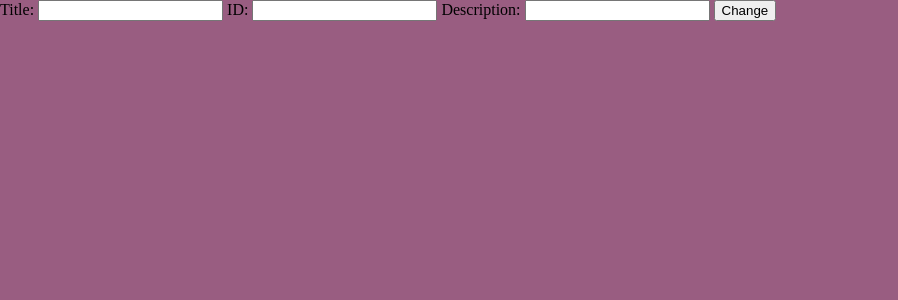
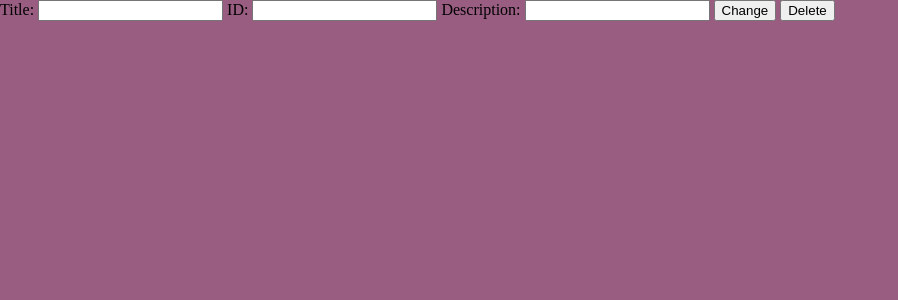
Before and after one commit to zlatililova/InstAdvisor, a Django app: page /profile/ in a window 1280 px wide. Shown: the part 74-374 px from the top of the page, without its empty margins (0-898 px from the left). Run offline with Django 4.2, Linux system fonts and the light colour scheme; data comes from the database, SQL or seed files in the repository; both versions use the stored data as it was after the commit; some libraries are stand-ins or nearby versions; some web fonts are replaced.

Commit message:
Repair CRUD functions

```diff
--- a/InstAdvisor/instadvisor/advisor/templates/advisor/profile.html
+++ b/InstAdvisor/instadvisor/advisor/templates/advisor/profile.html
@@ -8,7 +8,7 @@
         }
     </style>
 
-<form action="{% url 'profile' %}" method="get">
+<form action="{% url 'profile' %}" >
     {% csrf_token %}
     <label>Title: </label>
     <input type="text" name="title" />
@@ -16,7 +16,8 @@
     <input type="text" name="id" />
     <label>Description: </label>
     <input type="text" name="execrpt" />
-    <button class="btn btn-primary" type="submit">Change</button>
+    <button class="btn btn-primary" type="submit" name="update" method = 'POST'>Change</button>
+    <button class="btn btn-primary" type="submit" name="delete" method="POST">Delete</button>
   </form>
 
 {% endblock content %}
--- a/InstAdvisor/instadvisor/advisor/views.py
+++ b/InstAdvisor/instadvisor/advisor/views.py
@@ -1,53 +1,77 @@
 from django.shortcuts import render
 from .schema import PostsMutation, Query, Mutation
 
+
 def posts(request):
-    context= {
-        'posts': Query.resolve_all_posts(root = Query, info=any)
+    context = {
+        'posts': Query.resolve_all_posts(root=Query, info=any)
     }
     return render(request, 'advisor/posts.html', context)
 
+
 def about(request):
     print(request.method)
-    if request.method == "GET":
+    if request.method == "get":
         print("HERE!1!")
         id = request.GET.get('id')
-        PostsMutation.mutate(root = Mutation, info = any, title=None, execrpt = None, flag='delete', id = id)
+        PostsMutation.mutate(root=Mutation, info=any,
+                             title=None, execrpt=None, flag='delete', id=id)
         return render(request, 'advisor/aboutus.html')
 
     return render(request, 'advisor/aboutus.html')
-    #return render(request, 'advisor/aboutus.html')
+    # return render(request, 'advisor/aboutus.html')
+
 
 def home(request):
     return render(request, 'advisor/index.html')
+
 
 def newpost(request):
     if request.method == "POST":
         title = request.POST.get('title')
         execrpt = request.POST.get('execrpt')
-        PostsMutation.mutate(root = Mutation, info = any, title=title, execrpt = execrpt, flag='create', id = None)
+        PostsMutation.mutate(root=Mutation, info=any, title=title,
+                             execrpt=execrpt, flag='create', id=None)
         return render(request, 'advisor/newpost.html')
 
     return render(request, 'advisor/newpost.html')
 
+
 def search(request):
     return render(request, 'advisor/search.html')
 
+
 def profile(request):
-    if request.method == "GET":
+
+    # print(request.method)
+    # print(request)
+    # if "delete" in request.GET:
+    #     print("delete")
+    if request.method == "GET" and "delete" in request.GET:
+        print("into delete")
+        id = request.GET.get('id')
+        PostsMutation.mutate(root=Mutation, info=any,
+                             title=None, execrpt=None, id=id, flag='delete')
+        return render(request, 'advisor/profile.html')
+
+    elif request.method == "GET":  # and "update" in request:
+        print("into update")
         title = request.GET.get('title')
         execrpt = request.GET.get('execrpt')
         id = request.GET.get('id')
-        PostsMutation.mutate(root = Mutation, info = any, title=title, execrpt = execrpt, id = id, flag = 'update')
+        PostsMutation.mutate(root=Mutation, info=any,
+                             title=title, execrpt=execrpt, id=id, flag='update')
         return render(request, 'advisor/profile.html')
 
     return render(request, 'advisor/profile.html')
 
+
 def searchbar(request):
     if request.method == "GET":
         search = request.GET.get('search')
-        posts = Query.resolve_filter_posts(root = Query, info=any, search = search)
+        posts = Query.resolve_filter_posts(root=Query, info=any, search=search)
     return render(request, 'advisor/searchbar.html', {'posts': posts})
+
 
 def details(request):
     return render(request, 'advisor/details.html')
```
Also changed, not shown: InstAdvisor/instadvisor/advisor/models.py (line endings or trailing spaces), InstAdvisor/instadvisor/db.sqlite3.
